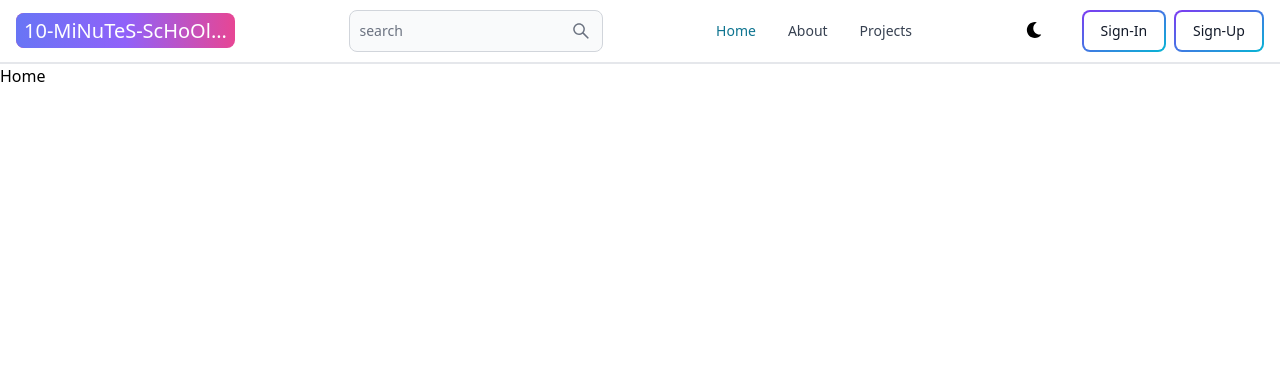
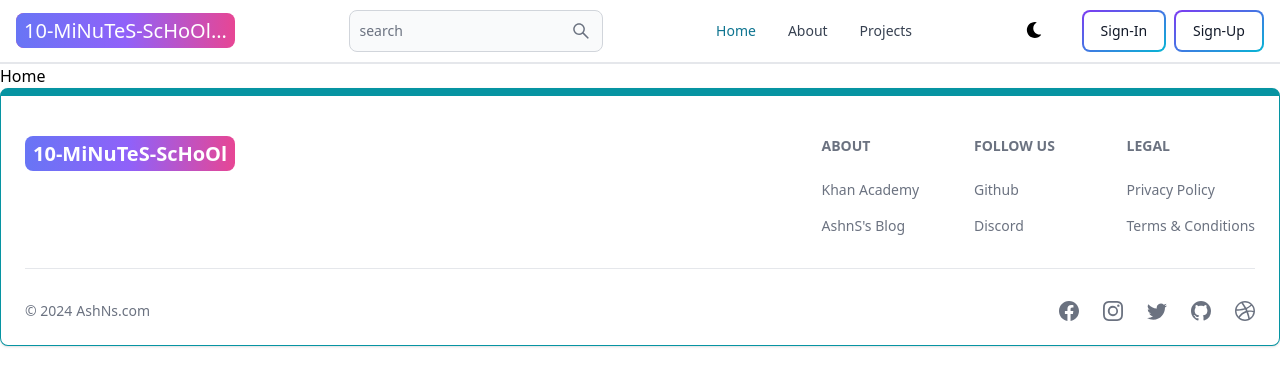
Before and after one commit to Ashraf182003/AshNS-MERN-Blog, a React (Vite) app in the folder client/: page / in a window 1280 px wide. Shown: the top 386 px of the page. Built offline with nearby package versions, Linux system fonts and the light colour scheme.

Commit message:
Footer created

```diff
--- a/client/src/App.jsx
+++ b/client/src/App.jsx
@@ -8,6 +8,7 @@
 import Signin from "./pages/Signin"
 import Projects from "./pages/Projects"
 import Header from "./components/Header"
+import Footer from "./components/Footer"
 
 function App() {
 
@@ -24,6 +25,7 @@
       <Route path="/projects" element={<Projects/>}/>
       <Route path="/*" element={<ErrorPage />} />
     </Routes>
+    <Footer/>
     </BrowserRouter>
   )
 }
--- /dev/null
+++ b/client/src/components/Footer.jsx
@@ -0,0 +1,80 @@
+import { Footer } from 'flowbite-react';
+import { Link } from 'react-router-dom';
+import { BsFacebook, BsInstagram, BsTwitter, BsGithub, BsDribbble } from 'react-icons/bs';
+export default function FooterCom() {
+  return (
+    <Footer container className='border border-t-8 border-teal-500'>
+      <div className='w-full max-w-8xl mx-auto'>
+        <div className='grid w-full justify-between sm:flex md:grid-cols-1'>
+          <div className='mt-5'>
+            <Link
+              to='/'
+              className='self-center whitespace-nowrap text-lg sm:text-xl font-semibold dark:text-white'
+            >
+              <span className='px-2 py-1 bg-gradient-to-r from-indigo-500 via-purple-500 to-pink-500 rounded-lg text-white'>
+                10-MiNuTeS-ScHoOl
+              </span>
+            </Link>
+          </div>
+          <div className='grid grid-cols-2 gap-8 mt-4 sm:grid-cols-3 sm:gap-6'>
+            <div>
+              <Footer.Title title='About' />
+              <Footer.LinkGroup col>
+                <Footer.Link
+                  href='https://www.khanacademy.org/'
+                  target='_blank'
+                  rel='noopener noreferrer'
+                >
+                  Khan Academy
+                </Footer.Link>
+                <Footer.Link
+                  href='/about'
+                  target='_blank'
+                  rel='noopener noreferrer'
+                >
+                  AshnS's Blog
+                </Footer.Link>
+              </Footer.LinkGroup>
+            </div>
+            <div>
+              <Footer.Title title='Follow us' />
+              <Footer.LinkGroup col>
+                <Footer.Link
+                  href='https://www.github.com/sahandghavidel'
+                  target='_blank'
+                  rel='noopener noreferrer'
+                >
+                  Github
+                </Footer.Link>
+                <Footer.Link href='#'>Discord</Footer.Link>
+              </Footer.LinkGroup>
+            </div>
+            <div>
+              <Footer.Title title='Legal' />
+              <Footer.LinkGroup col>
+                <Footer.Link href='#'>Privacy Policy</Footer.Link>
+                <Footer.Link href='#'>Terms &amp; Conditions</Footer.Link>
+              </Footer.LinkGroup>
+            </div>
+          </div>
+        </div>
+        <Footer.Divider />
+        <div className='w-full sm:flex sm:items-center sm:justify-between'>
+          <Footer.Copyright
+            href='#'
+            by="AshNs.com"
+            year={new Date().getFullYear()}
+          />
+          <div className="flex gap-6 sm:mt-0 mt-4 sm:justify-center">
+            <Footer.Icon href='#' icon={BsFacebook}/>
+            <Footer.Icon href='#' icon={BsInstagram}/>
+            <Footer.Icon href='#' icon={BsTwitter}/>
+            <Footer.Icon href='https://github.com/Ashraf182003' icon={BsGithub}/>
+            <Footer.Icon href='#' icon={BsDribbble}/>
+
+          </div>
+        </div>
+      </div>
+    </Footer>
+  );
+}
--- a/client/src/pages/SignUp.jsx
+++ b/client/src/pages/SignUp.jsx
@@ -35,19 +35,16 @@
 
   return (
     <div className='min-h-screen mt-20'>
-      <div className='flex p-3 max-w-3xl mx-auto flex-col md:flex-row md:items-center gap-5'>
+      <div className='flex p-3 max-w-6xl mx-auto flex-col md:flex-row md:items-center gap-5'>
         {/* left */}
         <div className='flex-1'>
           <Link to='/' className='font-bold dark:text-white text-4xl'>
             <span className='px-2 py-1 bg-gradient-to-r from-indigo-500 via-purple-500 to-pink-500 rounded-lg text-white'>
-              Sahand's
+              10_MiNuTeS_ScHoOl
             </span>
-            Blog
-          </Link>
-          <p className='text-sm mt-5'>
-            This is a demo project. You can sign up with your email and password
-            or with Google.
-          </p>
+            <div className="text-center mt-10">Let's have fun and learn....</div>
+         </Link>
+
         </div>
         {/* right */}
         <div className='flex-1'>
```
